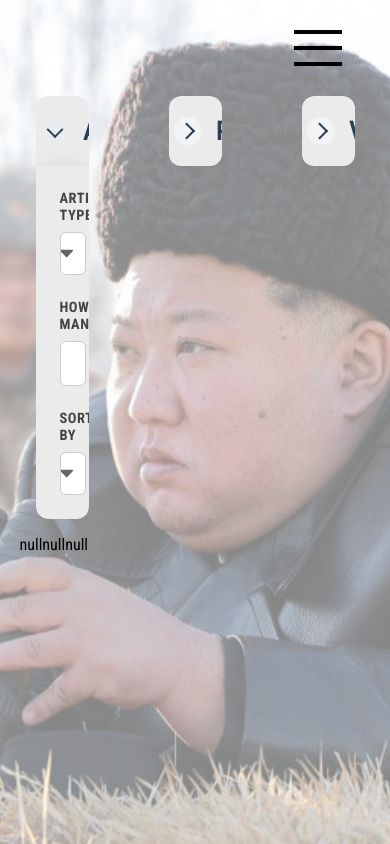
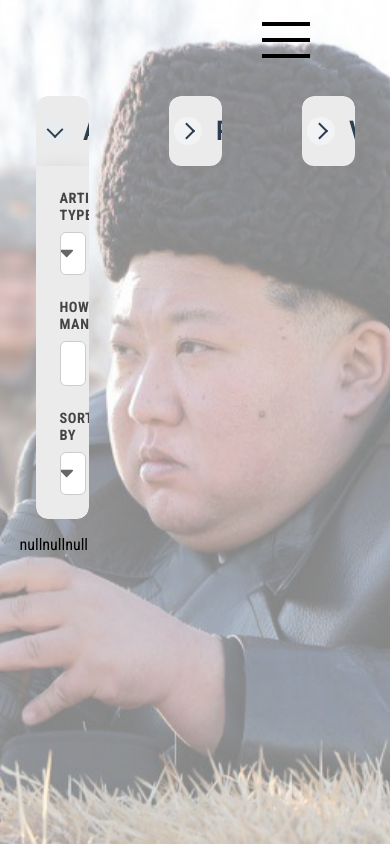
Before and after one commit to GeorgeThomas1863/nork-displayer-1950, a website: page html/index.html in a window 390 px wide. Drawn offline with Linux system fonts and the light colour scheme; no server answers.

Commit message:
moving on to responsive

```diff
--- a/public/css/styles.css
+++ b/public/css/styles.css
@@ -65,8 +65,8 @@ h3 {
 
 #drop-down {
   position: absolute;
-  top: 1.5rem;
-  right: 3rem;
+  top: 1em;
+  right: 5rem;
 }
 
 #drop-down a span {
```
